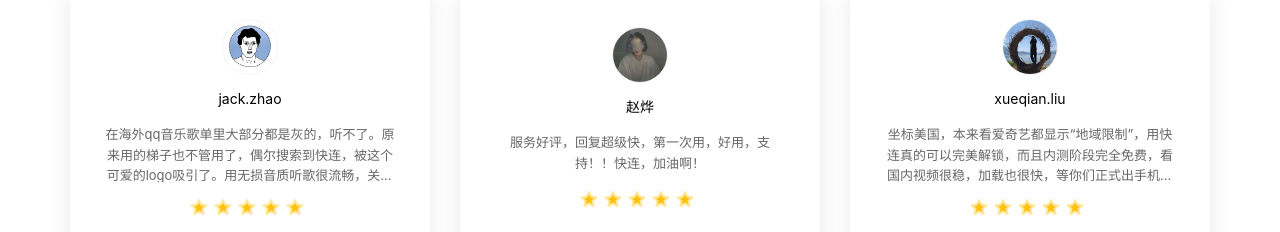
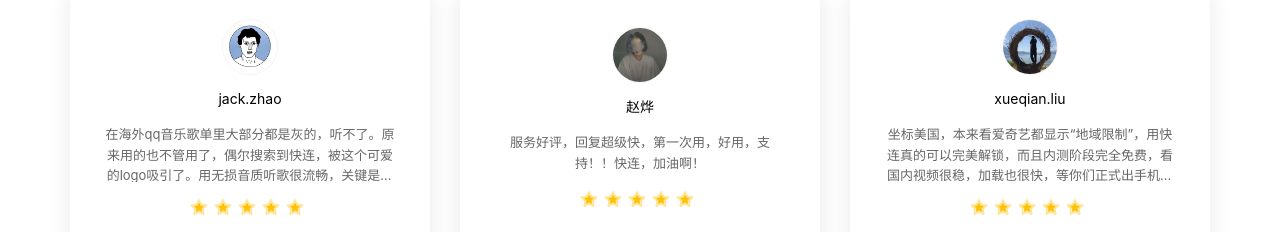
Before and after one commit to Zz159258/kuailian2, a plain HTML site: page index.html in a window 1280 px wide. Shown: the part 1660-1892 px from the top of the page. Drawn offline with Linux system fonts and the light colour scheme.

Commit message:
index.html

```diff
--- a/index.html
+++ b/index.html
@@ -265,7 +265,7 @@
                 <div class="miao-comment-item">
                     <img src="static/picture/1607343730619.jpg">
                     <span class="user-name">jack.zhao</span>
-                    <p class="user-content">在海外qq音乐歌单里大部分都是灰的，听不了。原来用的梯子也不管用了，偶尔搜索到快连，被这个可爱的logo吸引了。用无损音质听歌很流畅，关键是价格便宜性价比高</p>
+                    <p class="user-content">在海外qq音乐歌单里大部分都是灰的，听不了。原来用的也不管用了，偶尔搜索到快连，被这个可爱的logo吸引了。用无损音质听歌很流畅，关键是价格便宜性价比高</p>
                     <ul class="user-star">
                         <li>
                             <i class="fad fa-star"></i>
```
